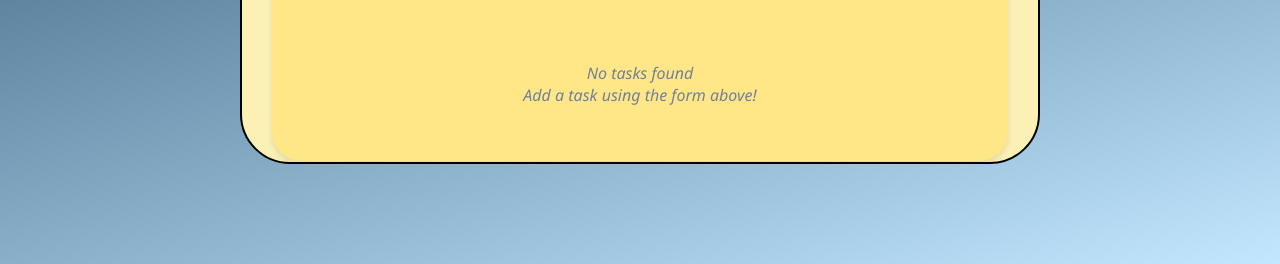
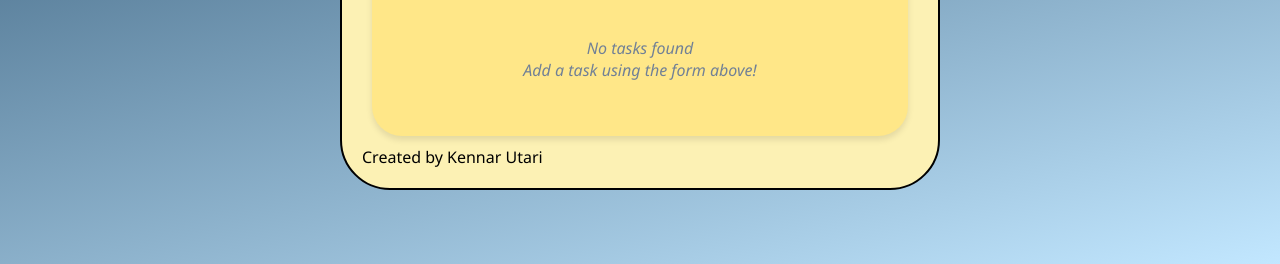
Before and after one commit to kennarutari/todo-list-ken, a plain HTML site: page index.html in a window 1280 px wide. Shown: the part 536-800 px from the top of the page. Drawn offline with Linux system fonts and the light colour scheme.

Commit message:
Restore and enhance CSS styles for layout and elements
Restored and modified styles for various elements including body, container, header, and task items. Adjusted layout properties and added hover effects.

```diff
--- a/style.css
+++ b/style.css
@@ -17,9 +17,8 @@ body {
 .container {
   margin: 10px;
   padding: 20px;
-  max-width: 800px;
-  max-height: 600px;
-  width: 100%;
+  max-width: 600px;
+  width: 90%;
   border: 2px solid;
   overflow: hidden;
   border-radius: 50px;
```
